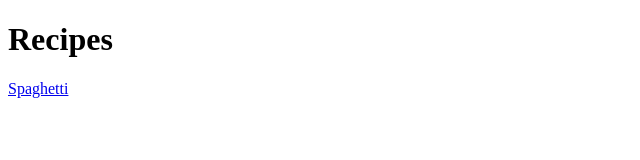
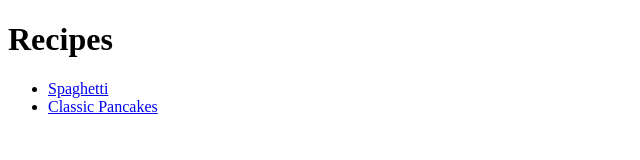
Before and after one commit to DaSommsi/odin-recipes, a plain HTML site: page index.html in a window 1280 px wide. Shown: the whole page, without its empty margins (0-640 px from the left). Drawn offline with Linux system fonts and the light colour scheme.

Commit message:
Put the pages into a list

```diff
--- a/index.html
+++ b/index.html
@@ -7,6 +7,9 @@
 </head>
 <body>
     <h1>Recipes</h1>
-    <a href="odin-all-recipes/spaghetti.html">Spaghetti</a>
+    <ul>
+        <li><a href="odin-all-recipes/spaghetti.html">Spaghetti</a></li>
+        <li><a href="odin-all-recipes/pancakes.html">Classic Pancakes</a></li>
+    </ul>
 </body>
 </html>
```
